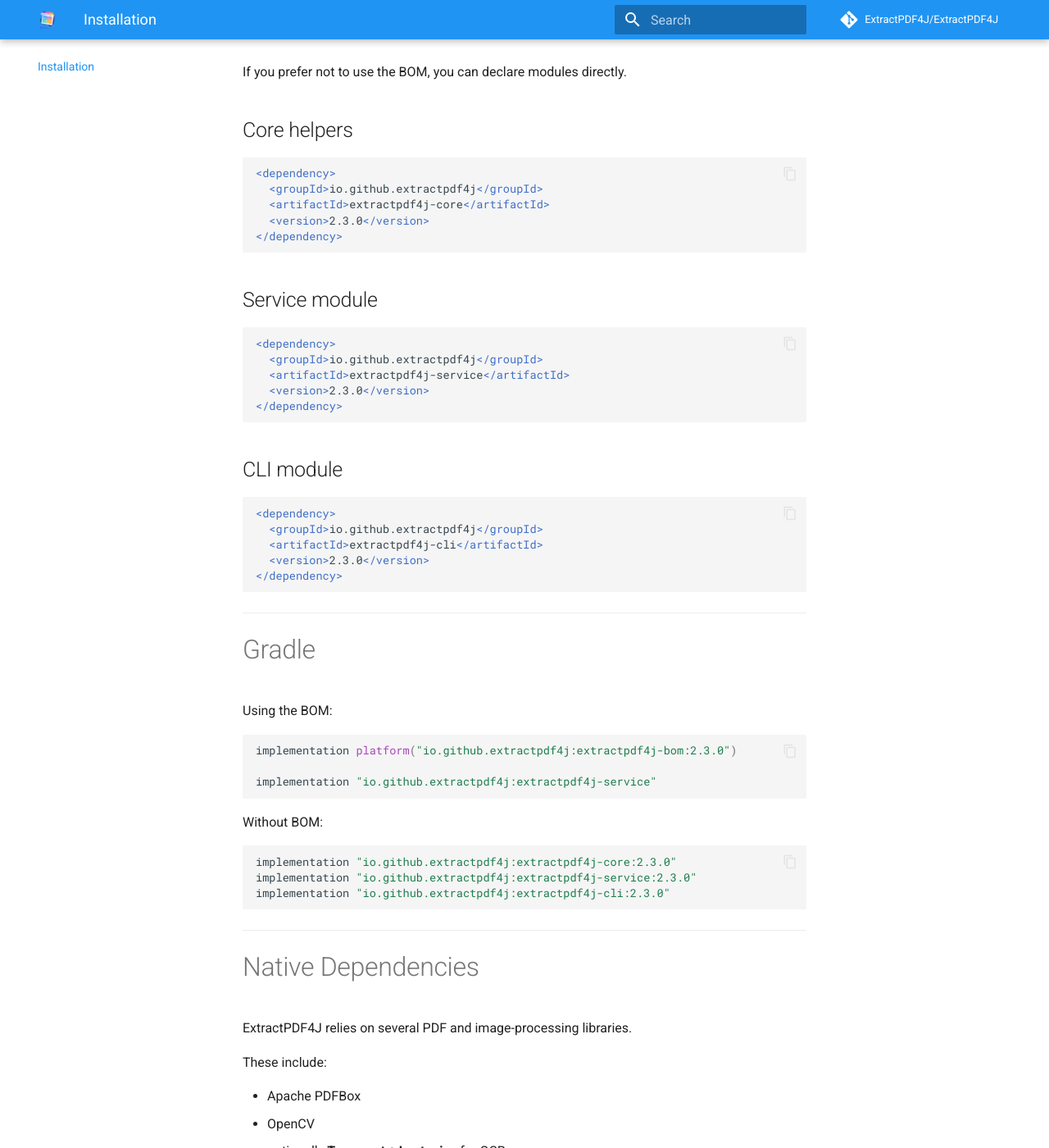
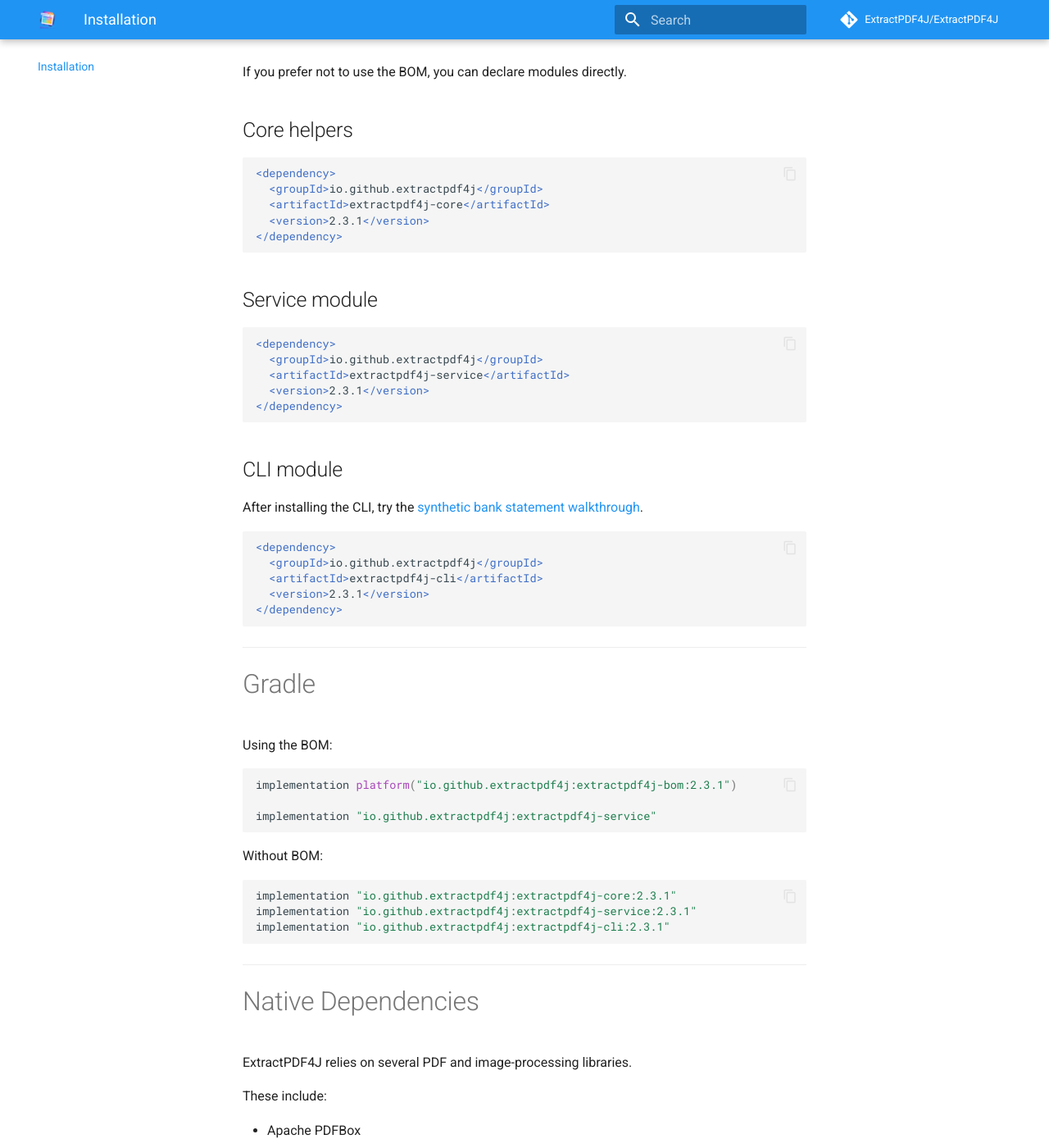
Before and after one commit to ExtractPDF4J/ExtractPDF4J, an MkDocs documentation site: the page built from docs/installation.md, in a window 1280 px wide and 1400 px high, scrolled down 1618 px. Shown: the whole window at 82% size. Built offline with MkDocs 1.6.1 and Material for MkDocs 9.7.7, drawn with Linux system fonts in a browser that asks for light colours; comment, search, counter and statistics services are not loaded.

Commit message:
Document statement extraction and prepare 2.3.1 (#129)

````diff
--- a/docs/installation.md
+++ b/docs/installation.md
@@ -24,7 +24,7 @@ Import the BOM once, then declare modules without specifying versions.
     <dependency>
       <groupId>io.github.extractpdf4j</groupId>
       <artifactId>extractpdf4j-bom</artifactId>
-      <version>2.3.0</version>
+      <version>2.3.1</version>
       <type>pom</type>
       <scope>import</scope>
     </dependency>
@@ -68,7 +68,7 @@ If you prefer not to use the BOM, you can declare modules directly.
 <dependency>
   <groupId>io.github.extractpdf4j</groupId>
   <artifactId>extractpdf4j-core</artifactId>
-  <version>2.3.0</version>
+  <version>2.3.1</version>
 </dependency>
 ```
 
@@ -78,17 +78,19 @@ If you prefer not to use the BOM, you can declare modules directly.
 <dependency>
   <groupId>io.github.extractpdf4j</groupId>
   <artifactId>extractpdf4j-service</artifactId>
-  <version>2.3.0</version>
+  <version>2.3.1</version>
 </dependency>
 ```
 
 ## CLI module
 
+After installing the CLI, try the [synthetic bank statement walkthrough](cli.md#try-the-synthetic-bank-statement).
+
 ```xml
 <dependency>
   <groupId>io.github.extractpdf4j</groupId>
   <artifactId>extractpdf4j-cli</artifactId>
-  <version>2.3.0</version>
+  <version>2.3.1</version>
 </dependency>
 ```
 
@@ -99,7 +101,7 @@ If you prefer not to use the BOM, you can declare modules directly.
 Using the BOM:
 
 ```groovy
-implementation platform("io.github.extractpdf4j:extractpdf4j-bom:2.3.0")
+implementation platform("io.github.extractpdf4j:extractpdf4j-bom:2.3.1")
 
 implementation "io.github.extractpdf4j:extractpdf4j-service"
 ```
@@ -107,9 +109,9 @@ implementation "io.github.extractpdf4j:extractpdf4j-service"
 Without BOM:
 
 ```groovy
-implementation "io.github.extractpdf4j:extractpdf4j-core:2.3.0"
-implementation "io.github.extractpdf4j:extractpdf4j-service:2.3.0"
-implementation "io.github.extractpdf4j:extractpdf4j-cli:2.3.0"
+implementation "io.github.extractpdf4j:extractpdf4j-core:2.3.1"
+implementation "io.github.extractpdf4j:extractpdf4j-service:2.3.1"
+implementation "io.github.extractpdf4j:extractpdf4j-cli:2.3.1"
 ```
 
 ---
--- a/pom.xml
+++ b/pom.xml
@@ -7,7 +7,7 @@
 
     <groupId>io.github.extractpdf4j</groupId>
     <artifactId>extractpdf4j-parser</artifactId>
-    <version>2.3.0</version>
+    <version>2.3.1</version>
     <packaging>pom</packaging>
 
     <name>ExtractPDF4J</name>
````
Also changed, not shown: CHANGELOG.md (+12 -0 lines), README.md (+26 -11 lines), docs/cli.md (+15 -0 lines), examples/synthetic-bank-statement/README.md (+1 -1 lines), 5 other files.
